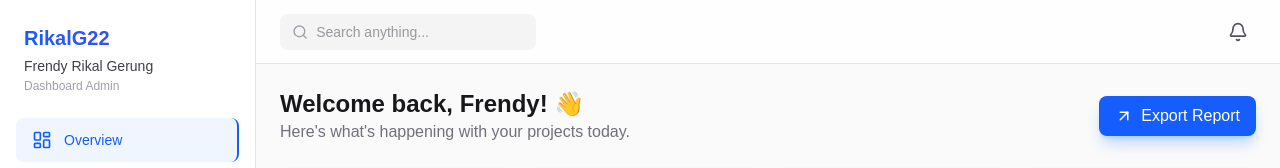
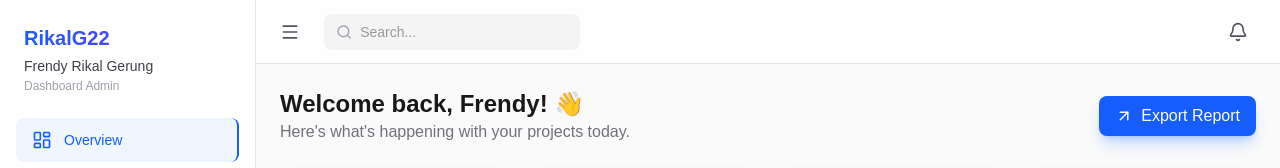
Before and after one commit to Greenson22/rikalg22-aplications, a Next.js app: page / in a window 1280 px wide. Shown: the top 168 px of the page. Built offline with nearby package versions, Linux system fonts and the light colour scheme.

Commit message:
feat: membaut agar sidebar dan header tidak terscrol

```diff
--- a/src/components/layouts/DashboardLayout.tsx
+++ b/src/components/layouts/DashboardLayout.tsx
@@ -2,7 +2,7 @@
 
 import React, { useState } from "react";
 import { SidebarItem } from "../fragments/SidebarItem";
-import { LayoutDashboard, FileText, Bell, Search } from "lucide-react";
+import { LayoutDashboard, FileText, Bell, Search, Menu, X } from "lucide-react";
 import { Button } from "../elements/Button";
 
 // Import view yang akan ditampilkan
@@ -10,19 +10,30 @@ import { DashboardView } from "../views/DashboardView";
 import { SuratLamaranView } from "../views/SuratLamaranView";
 
 interface DashboardLayoutProps {
-  children?: React.ReactNode; // Optional karena kita handle content secara internal sekarang
+  children?: React.ReactNode;
 }
 
 export const DashboardLayout = ({ children }: DashboardLayoutProps) => {
-  // State untuk melacak halaman mana yang aktif
-  // Defaultnya 'overview'
   const [activePage, setActivePage] = useState<'overview' | 'surat'>('overview');
+  const [isSidebarOpen, setIsSidebarOpen] = useState(true);
+
+  const toggleSidebar = () => setIsSidebarOpen(!isSidebarOpen);
 
   return (
-    <div className="min-h-screen bg-zinc-50 dark:bg-black flex">
-      {/* Sidebar */}
-      <aside className="w-64 fixed h-screen bg-white dark:bg-zinc-900 border-r border-zinc-200 dark:border-zinc-800 hidden md:flex flex-col">
-        <div className="p-6">
+    // ROOT: h-screen membuat tinggi aplikasi fix setinggi layar. overflow-hidden mematikan scroll browser bawaan.
+    <div className="h-screen bg-zinc-50 dark:bg-black flex overflow-hidden">
+
+      {/* --- SIDEBAR --- */}
+      <aside
+        className={`
+          fixed inset-y-0 left-0 z-50 w-64 bg-white dark:bg-zinc-900 border-r border-zinc-200 dark:border-zinc-800
+          transform transition-transform duration-300 ease-in-out flex flex-col flex-shrink-0
+          ${isSidebarOpen ? "translate-x-0" : "-translate-x-full"}
+          md:translate-x-0 md:static ${!isSidebarOpen && "md:hidden"}
+        `}
+      >
+        <div className="p-6 flex justify-between items-center flex-shrink-0">
+          <div>
             <h1 className="text-xl font-bold bg-gradient-to-r from-blue-600 to-indigo-600 bg-clip-text text-transparent">
               RikalG22
             </h1>
@@ -31,23 +42,29 @@ export const DashboardLayout = ({ children }: DashboardLayoutProps) => {
             </p>
             <p className="text-xs text-zinc-400 mt-0.5">Dashboard Admin</p>
           </div>
+          {/* Tombol Close (Mobile Only) */}
+          <button onClick={toggleSidebar} className="md:hidden text-zinc-500 hover:text-red-500">
+            <X size={20} />
+          </button>
+        </div>
 
-        <nav className="flex-1 px-4 space-y-1">
+        {/* Navigasi Sidebar (Scrollable jika menu sangat panjang) */}
+        <nav className="flex-1 px-4 space-y-1 overflow-y-auto">
           <SidebarItem
             icon={LayoutDashboard}
             label="Overview"
             active={activePage === 'overview'}
-            onClick={() => setActivePage('overview')} // Ubah state saat diklik
+            onClick={() => { setActivePage('overview'); if(window.innerWidth < 768) setIsSidebarOpen(false); }}
           />
           <SidebarItem
             icon={FileText}
             label="Surat Lamaran"
             active={activePage === 'surat'}
-            onClick={() => setActivePage('surat')} // Ubah state saat diklik
+            onClick={() => { setActivePage('surat'); if(window.innerWidth < 768) setIsSidebarOpen(false); }}
           />
         </nav>
 
-        <div className="p-4 border-t border-zinc-200 dark:border-zinc-800">
+        <div className="p-4 border-t border-zinc-200 dark:border-zinc-800 flex-shrink-0">
           <div className="flex items-center gap-3 p-2 rounded-lg bg-zinc-50 dark:bg-zinc-800">
             <div className="w-8 h-8 rounded-full bg-blue-600 flex items-center justify-center text-white text-xs font-bold">
               FR
@@ -60,18 +77,37 @@ export const DashboardLayout = ({ children }: DashboardLayoutProps) => {
         </div>
       </aside>
 
-      {/* Main Content */}
-      <main className="flex-1 md:ml-64">
-        {/* Topbar */}
-        <header className="h-16 bg-white/80 dark:bg-zinc-900/80 backdrop-blur-md border-b border-zinc-200 dark:border-zinc-800 sticky top-0 z-10 px-6 flex items-center justify-between">
-            <div className="flex items-center gap-2 text-zinc-400 bg-zinc-100 dark:bg-zinc-800 px-3 py-2 rounded-lg w-64">
+      {/* Overlay Background (Mobile Only) */}
+      {isSidebarOpen && (
+        <div
+            className="fixed inset-0 bg-black/50 z-40 md:hidden"
+            onClick={toggleSidebar}
+        />
+      )}
+
+      {/* --- MAIN LAYOUT --- */}
+      <main className="flex-1 flex flex-col min-w-0 overflow-hidden relative">
+
+        {/* HEADER: Tidak sticky, tapi flex-shrink-0 agar diam di tempat */}
+        <header className="flex-shrink-0 h-16 bg-white/80 dark:bg-zinc-900/80 backdrop-blur-md border-b border-zinc-200 dark:border-zinc-800 px-6 flex items-center justify-between z-30">
+            <div className="flex items-center gap-4">
+                <button
+                    onClick={toggleSidebar}
+                    className="p-2 -ml-2 rounded-lg hover:bg-zinc-100 dark:hover:bg-zinc-800 text-zinc-600 dark:text-zinc-300 transition-colors"
+                >
+                    <Menu size={20} />
+                </button>
+
+                <div className="flex items-center gap-2 text-zinc-400 bg-zinc-100 dark:bg-zinc-800 px-3 py-2 rounded-lg w-full md:w-64">
                     <Search size={18} />
                     <input
                         type="text"
-                    placeholder="Search anything..."
+                        placeholder="Search..."
                         className="bg-transparent border-none outline-none text-sm w-full text-zinc-700 dark:text-zinc-200"
                     />
                 </div>
+            </div>
+
             <div className="flex items-center gap-4">
                 <Button variant="ghost" className="!p-2">
                     <Bell size={20} />
@@ -79,16 +115,17 @@ export const DashboardLayout = ({ children }: DashboardLayoutProps) => {
             </div>
         </header>
 
-        {/* Dynamic Content: Render Berdasarkan State */}
-        <div className="p-6 max-w-7xl mx-auto">
+        {/* CONTENT SCROLL AREA */}
+        {/* Area ini yang memiliki scrollbar (overflow-y-auto) */}
+        <div className="flex-1 overflow-y-auto p-6 scroll-smooth">
+          <div className="max-w-7xl mx-auto">
             {activePage === 'overview' ? (
-             // Jika ada children bawaan, tampilkan children (jika digunakan sebagai wrapper),
-             // atau default ke DashboardView jika children kosong
                children || <DashboardView />
             ) : (
                <SuratLamaranView />
             )}
           </div>
+        </div>
       </main>
     </div>
   );
--- a/src/components/views/SuratLamaranView.tsx
+++ b/src/components/views/SuratLamaranView.tsx
@@ -12,7 +12,7 @@ export const SuratLamaranView = () => {
   // State & Ref untuk Tanda Tangan
   const [signatureImage, setSignatureImage] = useState<string | null>(null);
   const [isDragging, setIsDragging] = useState(false);
-  const [position, setPosition] = useState({ x: 0, y: 0 }); // Posisi relatif tanda tangan
+  const [position, setPosition] = useState({ x: 0, y: 0 });
 
   const canvasRef = useRef<HTMLCanvasElement>(null);
   const dragItemRef = useRef<HTMLImageElement>(null);
@@ -43,8 +43,6 @@ export const SuratLamaranView = () => {
     const canvas = canvasRef.current;
     if (!canvas) return { x: 0, y: 0 };
     const rect = canvas.getBoundingClientRect();
-
-    // Handle both mouse and touch events safely
     let clientX, clientY;
     if ('touches' in e) {
        clientX = e.touches[0].clientX;
@@ -53,7 +51,6 @@ export const SuratLamaranView = () => {
        clientX = (e as React.MouseEvent).clientX;
        clientY = (e as React.MouseEvent).clientY;
     }
-
     return { x: clientX - rect.left, y: clientY - rect.top };
   };
 
@@ -67,10 +64,7 @@ export const SuratLamaranView = () => {
     if (!isDrawing.current || !canvasRef.current) return;
     const ctx = canvasRef.current.getContext('2d');
     if (!ctx) return;
-
-    // Prevent scrolling on touch
     if ('touches' in e) e.preventDefault();
-
     const p = getPos(e);
     ctx.beginPath();
     ctx.moveTo(lastPos.current.x, lastPos.current.y);
@@ -113,18 +107,13 @@ export const SuratLamaranView = () => {
   const handleDragStart = (e: React.MouseEvent | React.TouchEvent) => {
     e.preventDefault();
     setIsDragging(true);
-
-    // Calculate offset logic here if needed, keeping simple for this snippet
   };
 
-  // Global mouse move/up listener for dragging
   useEffect(() => {
     const handleGlobalMove = (e: MouseEvent | TouchEvent) => {
       if (!isDragging || !dragItemRef.current) return;
-
       const parentRect = dragItemRef.current.parentElement?.getBoundingClientRect();
       if (!parentRect) return;
-
       let clientX, clientY;
       if ('touches' in e) {
           clientX = e.touches[0].clientX;
@@ -133,11 +122,8 @@ export const SuratLamaranView = () => {
           clientX = (e as MouseEvent).clientX;
           clientY = (e as MouseEvent).clientY;
       }
-
-      // Simple relative positioning within the signature container
       const x = clientX - parentRect.left - (dragItemRef.current.width / 2);
       const y = clientY - parentRect.top - (dragItemRef.current.height / 2);
-
       setPosition({ x, y });
     };
 
@@ -149,7 +135,6 @@ export const SuratLamaranView = () => {
       window.addEventListener('touchmove', handleGlobalMove, { passive: false });
       window.addEventListener('touchend', handleGlobalUp);
     }
-
     return () => {
       window.removeEventListener('mousemove', handleGlobalMove);
       window.removeEventListener('mouseup', handleGlobalUp);
@@ -160,10 +145,11 @@ export const SuratLamaranView = () => {
 
 
   return (
-    <div className="flex flex-col items-center w-full bg-zinc-100 dark:bg-black py-8 min-h-screen">
+    <div className="flex flex-col items-center w-full min-h-full pb-10">
 
       {/* --- CONTROL PANEL --- */}
-      <div className="bg-zinc-800 text-white p-4 rounded-xl shadow-lg mb-8 flex flex-wrap gap-6 items-center sticky top-20 z-20 print:hidden">
+      {/* Tidak ada class 'sticky' disini, jadi akan ikut terscroll hilang */}
+      <div className="bg-zinc-800 text-white p-4 rounded-xl shadow-lg mb-8 flex flex-wrap gap-6 items-center print:hidden w-full max-w-4xl">
         <div className="font-bold flex items-center gap-2">
             <span>🎛️ Atur Halaman</span>
         </div>
@@ -222,7 +208,6 @@ export const SuratLamaranView = () => {
                 .page-container-print {
                     position: absolute; left: 0; top: 0; width: 100%; margin: 0; padding: 0;
                 }
-                /* Hide sidebar, headers, etc when printing */
                 nav, aside, header, .no-print { display: none !important; }
             }
         `}</style>
@@ -296,13 +281,12 @@ export const SuratLamaranView = () => {
                     />
                 )}
 
-                {/* Text Nama (Static) */}
                 <p className="font-bold underline mt-20 relative z-0">Frendy Rikal Gerung</p>
             </div>
         </div>
       </div>
 
-      {/* --- TOOLS TANDA TANGAN (Hanya muncul di layar/no-print) --- */}
+      {/* --- TOOLS TANDA TANGAN --- */}
       <div className="mt-8 p-6 bg-white dark:bg-zinc-900 border border-zinc-200 dark:border-zinc-800 rounded-xl shadow-sm text-center print:hidden w-full max-w-md">
         <h3 className="text-zinc-900 dark:text-white font-bold mb-4">Area Tanda Tangan</h3>
 
```
Lines whose indentation alone changed are shown as unchanged.
